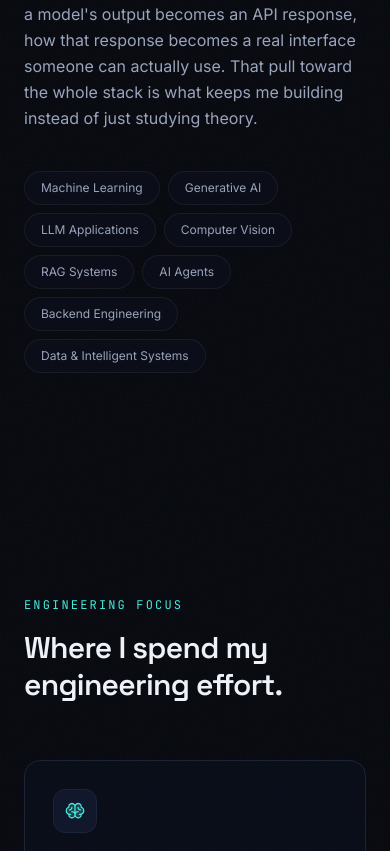
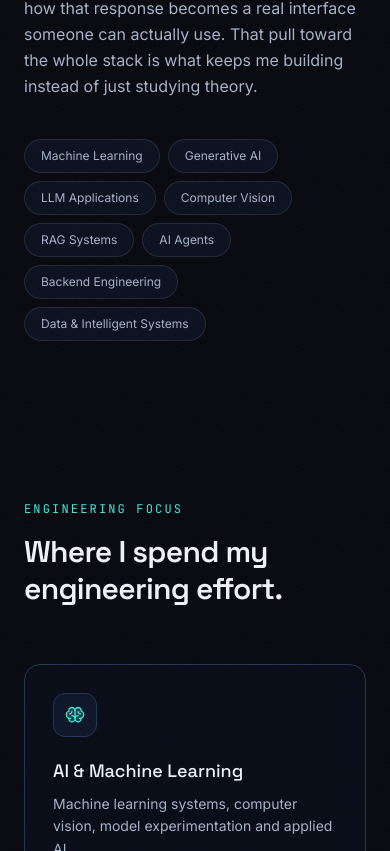
Before and after one commit to Alphathanlwin/Portfolio-Website, a React (Vite) app: page / in a window 390 px wide. Shown: the part 1533-2384 px from the top of the page. Built offline with nearby package versions, Linux system fonts and the light colour scheme.

Commit message:
Improve contrast and tighten section spacing

```diff
--- a/src/components/About/About.tsx
+++ b/src/components/About/About.tsx
@@ -17,7 +17,7 @@ export default function About() {
   useGsapReveal(sectionRef, ".reveal");
 
   return (
-    <section id="about" ref={sectionRef} className="relative py-28 sm:py-36">
+    <section id="about" ref={sectionRef} className="relative py-20 sm:py-24">
       <div className="mx-auto max-w-6xl px-6">
         <div className="grid grid-cols-1 gap-16 lg:grid-cols-[0.9fr_1.1fr]">
           <div>
--- a/src/components/Certifications/Certifications.tsx
+++ b/src/components/Certifications/Certifications.tsx
@@ -8,7 +8,7 @@ export default function Certifications() {
   useGsapReveal(sectionRef, ".cert-card");
 
   return (
-    <section id="certifications" ref={sectionRef} className="relative py-28 sm:py-36">
+    <section id="certifications" ref={sectionRef} className="relative py-20 sm:py-24">
       <div className="mx-auto max-w-6xl px-6">
         <p className="mono-label mb-4 text-xs text-cyan">Certifications</p>
         <h2 className="max-w-2xl font-display text-3xl font-semibold leading-tight tracking-tight text-text-primary sm:text-4xl">
--- a/src/components/Contact/Contact.tsx
+++ b/src/components/Contact/Contact.tsx
@@ -17,7 +17,7 @@ export default function Contact() {
   };
 
   return (
-    <section id="contact" ref={sectionRef} className="relative py-28 sm:py-36">
+    <section id="contact" ref={sectionRef} className="relative py-20 sm:py-24">
       <div className="pointer-events-none absolute left-1/2 top-0 h-96 w-96 -translate-x-1/2 rounded-full bg-violet/[0.08] blur-[120px]" />
 
       <div className="mx-auto max-w-5xl px-6">
--- a/src/components/Experience/Experience.tsx
+++ b/src/components/Experience/Experience.tsx
@@ -7,7 +7,7 @@ export default function Experience() {
   useGsapReveal(sectionRef, ".milestone");
 
   return (
-    <section id="experience" ref={sectionRef} className="relative py-28 sm:py-36">
+    <section id="experience" ref={sectionRef} className="relative py-20 sm:py-24">
       <div className="mx-auto max-w-4xl px-6">
         <p className="mono-label mb-4 text-xs text-cyan">Timeline</p>
         <h2 className="max-w-2xl font-display text-3xl font-semibold leading-tight tracking-tight text-text-primary sm:text-4xl">
--- a/src/components/Identity/Identity.tsx
+++ b/src/components/Identity/Identity.tsx
@@ -17,7 +17,7 @@ export default function Identity() {
   useGsapReveal(sectionRef, ".identity-card");
 
   return (
-    <section ref={sectionRef} className="relative py-28 sm:py-36">
+    <section ref={sectionRef} className="relative py-20 sm:py-24">
       <div className="mx-auto max-w-6xl px-6">
         <p className="mono-label mb-4 text-xs text-cyan">Engineering Focus</p>
         <h2 className="max-w-2xl font-display text-3xl font-semibold leading-tight tracking-tight text-text-primary sm:text-4xl">
--- a/src/index.css
+++ b/src/index.css
@@ -10,13 +10,13 @@
   --color-abyss: #080b14;
   --color-surface: #0d1120;
   --color-surface-2: #12182b;
-  --color-line: #1c2438;
-  --color-line-soft: #161d30;
+  --color-line: #2a3550;
+  --color-line-soft: #212a42;
 
   /* text */
   --color-text-primary: #eef1f8;
-  --color-text-secondary: #9aa4bc;
-  --color-text-tertiary: #626d89;
+  --color-text-secondary: #a8b2c8;
+  --color-text-tertiary: #8b95af;
 
   /* accents */
   --color-electric: #4d7cff;
@@ -109,10 +109,10 @@
   }
 
   .glass {
-    background: rgba(13, 17, 32, 0.55);
+    background: rgba(17, 23, 41, 0.7);
     backdrop-filter: blur(16px);
     -webkit-backdrop-filter: blur(16px);
-    border: 1px solid rgba(255, 255, 255, 0.06);
+    border: 1px solid rgba(255, 255, 255, 0.1);
   }
 
   .glow-text {
```
